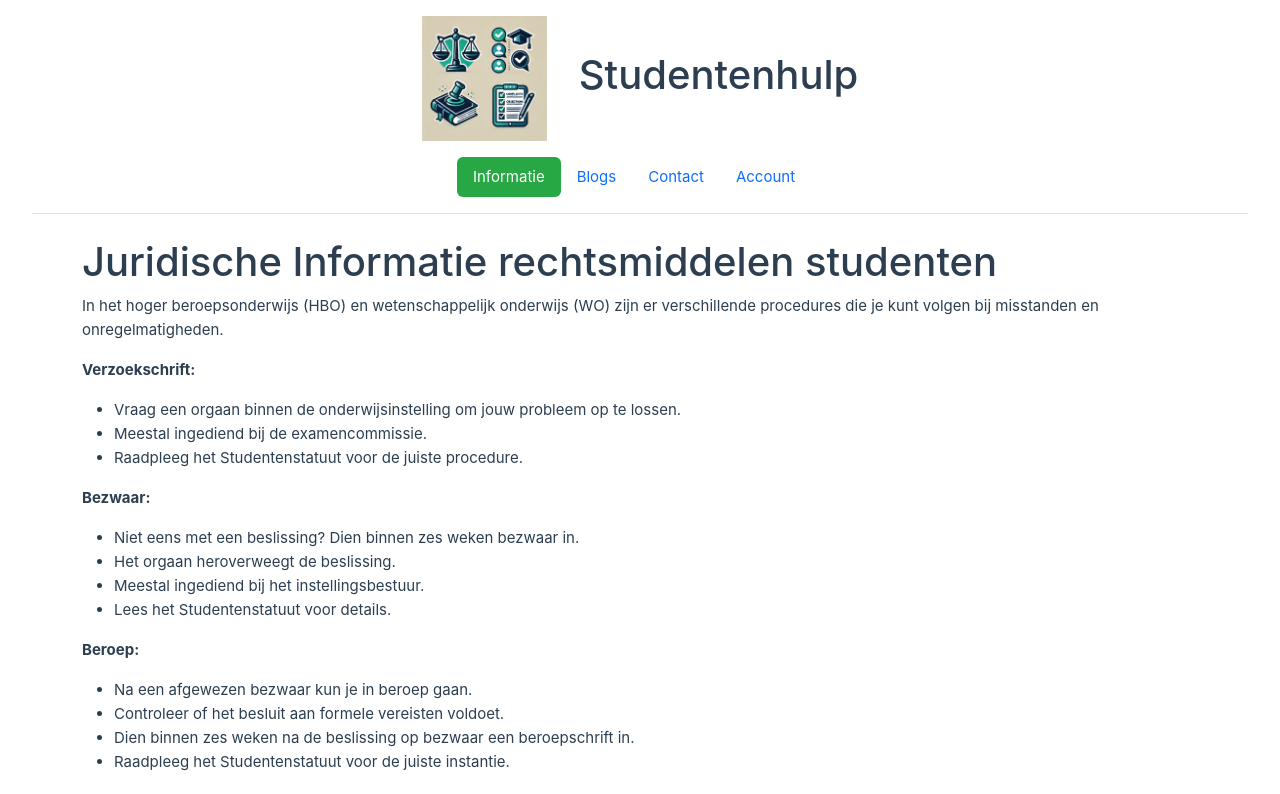
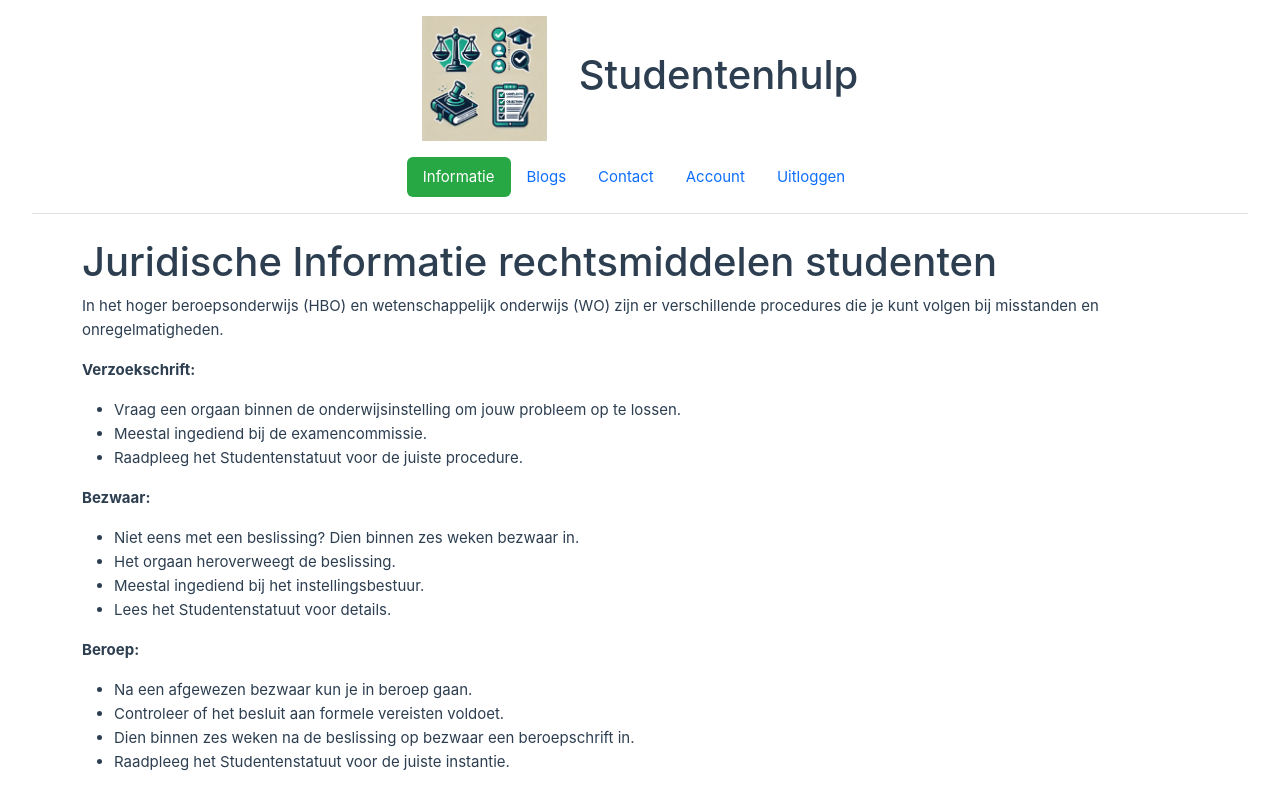
Before and after one commit to 721150/Web-Development-2, a Vue app: page /legalInfo in a window 1280 px wide. Shown: the top 794 px of the page. Built offline with nearby package versions, Linux system fonts and the light colour scheme; sample sign-in values are in the browser's storage.

Commit message:
v17
Toevoegen inloggen

```diff
--- a/package.json
+++ b/package.json
@@ -11,6 +11,7 @@
   },
   "dependencies": {
     "axios": "^1.8.3",
+    "jwt-decode": "^4.0.0",
     "pinia": "^2.3.1",
     "vue": "^3.5.13",
     "vue-router": "^4.5.0"
--- a/src/App.vue
+++ b/src/App.vue
@@ -1,5 +1,14 @@
 <script setup>
-import { RouterLink, RouterView } from 'vue-router';
+import {RouterLink, RouterView, useRouter} from 'vue-router';
+import { useAuthStore } from "@/stores/auth.js";
+
+const authStore = useAuthStore();
+const router = useRouter();
+
+function handleLogout() {
+  authStore.logout();
+  router.push("/login");
+}
 </script>
 
 <template>
@@ -14,6 +23,8 @@ import { RouterLink, RouterView } from 'vue-router';
         <RouterLink to="/blogs" class="nav-link" active-class="active">Blogs</RouterLink>
         <RouterLink to="/contact" class="nav-link" active-class="active">Contact</RouterLink>
         <RouterLink to="/account" class="nav-link" active-class="active">Account</RouterLink>
+        <button v-if="authStore.isLoggedIn" @click="handleLogout" class="nav-link btn btn-link">Uitloggen</button>
+        <RouterLink v-else to="/login" class="nav-link" active-class="active">Inloggen</RouterLink>
       </nav>
     </header>
 
--- /dev/null
+++ b/src/stores/auth.js
@@ -0,0 +1,42 @@
+import { defineStore } from 'pinia';
+import { ref, computed } from 'vue'
+import axios from "@/axios-auth.js";
+import { jwtDecode } from 'jwt-decode';
+
+export const useAuthStore = defineStore('auth', () => {
+
+  const token = ref(localStorage.getItem('jwt') || null);
+  const error = ref(null);
+
+  const isLoggedIn = computed(() => !!token.value);
+
+  const userId = computed(()=> {
+    if (token.value) {
+      const decoded = jwtDecode(token.value);
+      return decoded.sub;
+    }
+    return null;
+  });
+
+  async function login(username, password) {
+    try {
+      const response = await axios.post('/users/login', {
+        username: username,
+        password: password
+      });
+
+      token.value = response.data;
+      localStorage.setItem('jwt', token.value);
+
+    } catch (error) {
+      error.value = `Fout: ${error.message}`;
+    }
+  }
+
+  function logout() {
+    localStorage.removeItem('jwt');
+    token.value = null;
+  }
+
+  return { token, error, login, logout, isLoggedIn, userId }
+})
--- a/src/views/AccountView.vue
+++ b/src/views/AccountView.vue
@@ -5,8 +5,13 @@ import InputField from '../components/InputField.vue';
 import QuestionList from '../components/QuestionList.vue';
 import SelectField from "@/components/SelectField.vue";
 import CheckboxGroupField from "@/components/CheckboxGroupField.vue";
+import { useAuthStore } from "@/stores/auth.js";
+import { useRouter } from "vue-router";
 
-const id = ref(43);
+const router = useRouter();
+const authStore = useAuthStore();
+
+const id = ref('');
 const firstname = ref('');
 const lastname = ref('');
 const email = ref('');
@@ -34,7 +39,7 @@ const userId = ref('');
 
 async function fetchData() {
   try {
-    const profileResponse = await axios.get('/users/' + id.value); //TODO aanpassen naar het id van de ingelogde gebruiker
+    const profileResponse = await axios.get('/users/' + id.value);
 
     firstname.value = profileResponse.data.firstname;
     lastname.value = profileResponse.data.lastname;
@@ -63,10 +68,6 @@ async function fetchData() {
     console.error('Error fetching data:', error);
   }
 }
-
-onMounted(() => {
-  fetchData();
-});
 
 async function updateProfile() {
   try {
@@ -118,6 +119,11 @@ async function deleteProfile() {
 }
 
 onMounted(async () => {
+  if (!authStore.isLoggedIn) {
+    router.push('/login');
+    return;
+  }
+
   try {
     const institutionsResponse = await axios.get('/institutions');
     institutions.value = institutionsResponse.data;
@@ -134,6 +140,9 @@ onMounted(async () => {
     errorMessage.value = `Fout: ${error.response.status} - ${error.response.data.errorMessage()}`;
     showErrorModal.value = true;
   }
+
+  id.value = authStore.userId;
+  fetchData();
 });
 
 function handleImageUpload(event) {
--- a/src/views/LoginPage.vue
+++ b/src/views/LoginPage.vue
@@ -1,24 +1,30 @@
 <script setup>
-import { ref } from 'vue';
-import axios from '@/axios-auth.js';
+import { onMounted, ref} from 'vue';
+import { useAuthStore } from '@/stores/auth';
 import InputField from "@/components/InputField.vue";
+import {useRouter} from "vue-router";
 
 const email = ref('');
 const password = ref('');
 const errorMessage = ref('');
 
+const authStore = useAuthStore();
+const router = useRouter();
+
 async function login() {
   try {
-    const response = await axios.get('/users/login', {
-      email: email.value,
-      password: password.value
-    });
-    console.log('Inloggen succesvol:', response.data);
-    // Hier kun je de gebruiker doorverwijzen naar een andere pagina of de inlogstatus opslaan
+    await authStore.login(email.value, password.value);
+    router.push('/account');
   } catch (error) {
-    errorMessage.value = `Fout: ${error.response.data.errorMessage}`;
+    errorMessage.value = `Fout: ${authStore.error || error.message}`;
   }
 }
+
+onMounted(() => {
+  if (authStore.isLoggedIn) {
+    router.push('/account');
+  }
+})
 </script>
 
 <template>
@@ -32,4 +38,5 @@ async function login() {
 </template>
 
 <style scoped>
+
 </style>
```
Also changed, not shown: src/stores/counter.js (deleted, +0 -12 lines), 1 other file (tests, documents, lock files or other folders).
